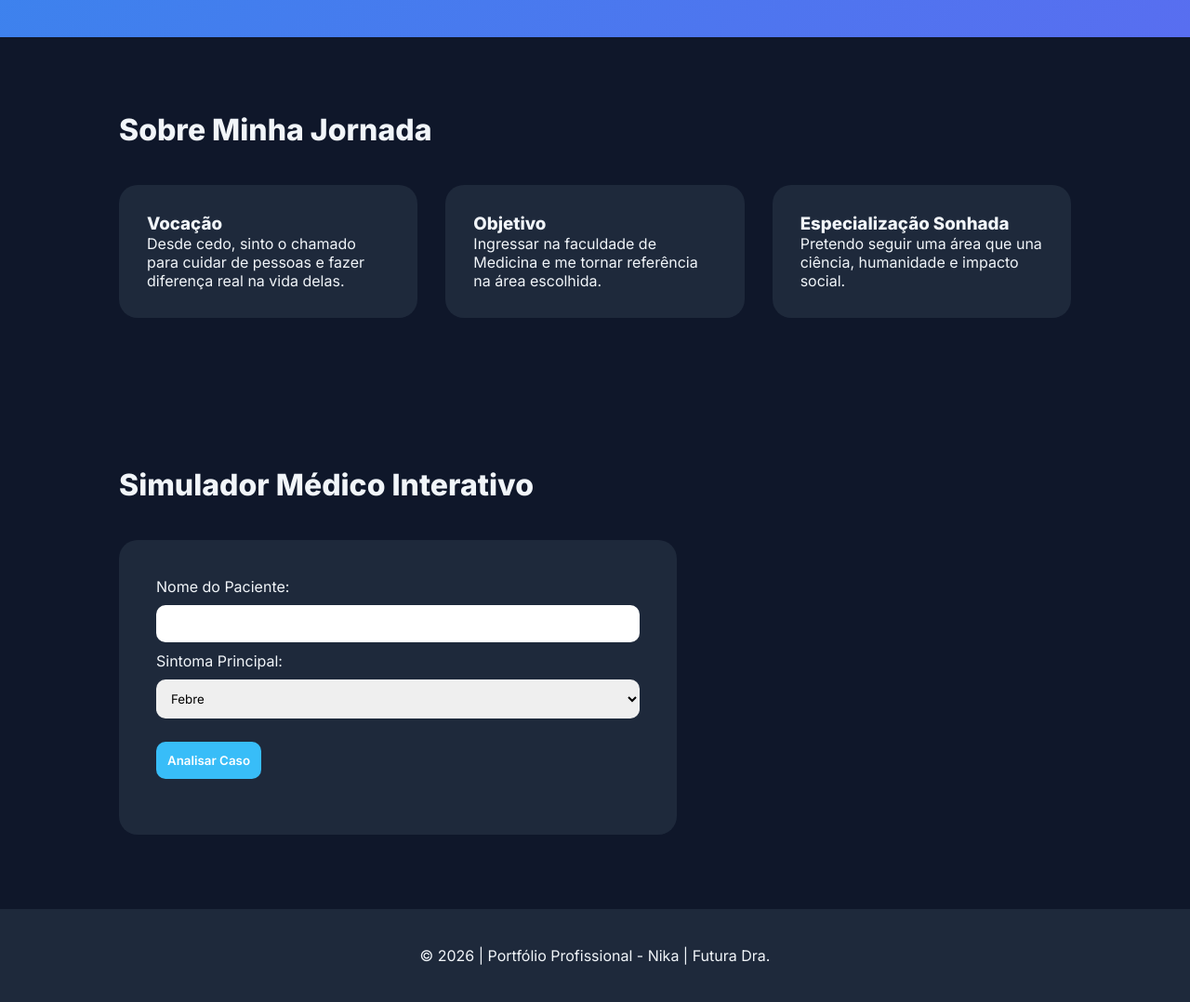
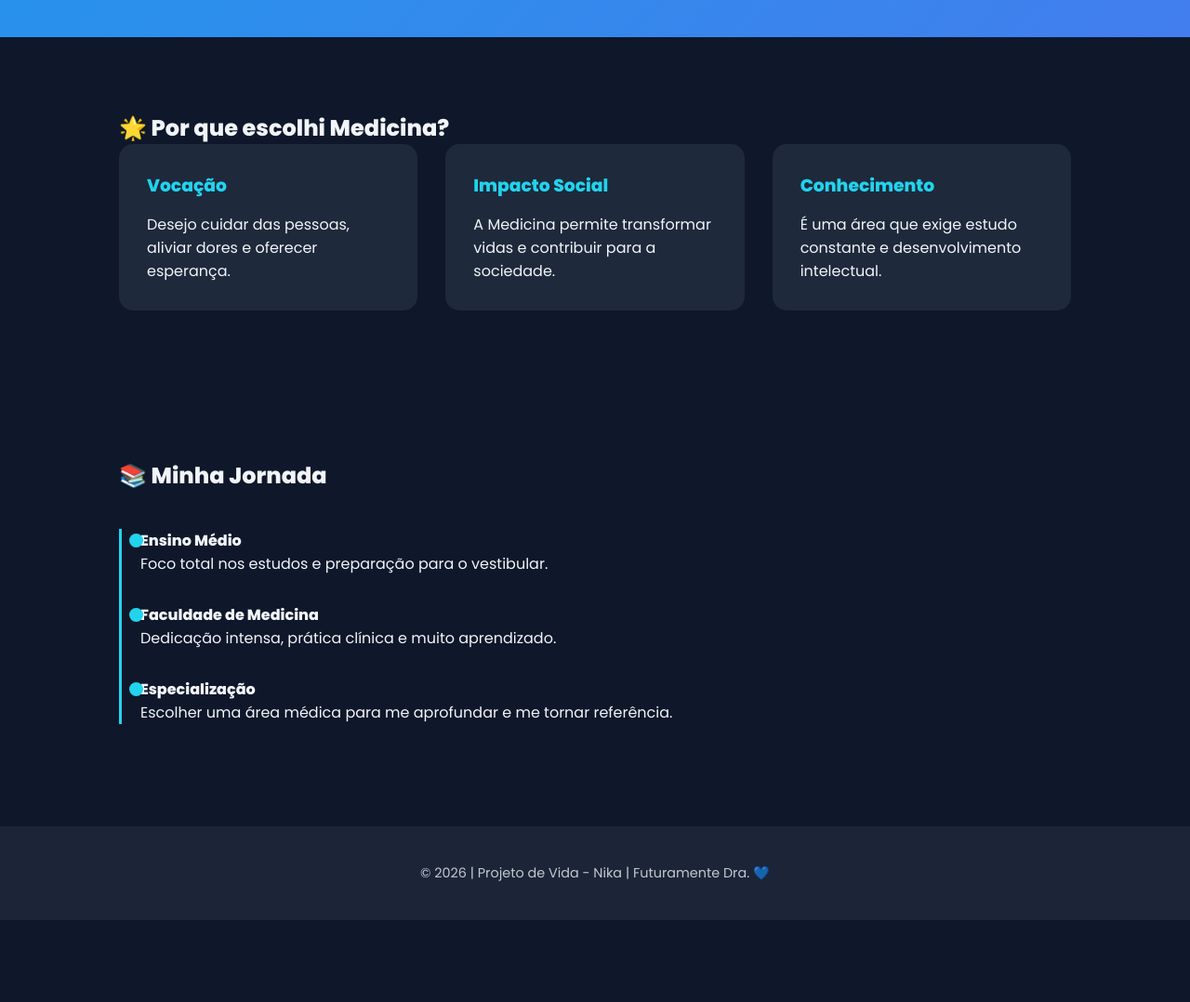
Before and after one commit to nihhalves/portifolio-aluno, a plain HTML site: page index.html in a window 1280 px wide. Shown: the part 760-1838 px from the top of the page at 93% size. After the commit the page ends 1750 px from the top, so only its background shows below. Drawn offline with Linux system fonts and the light colour scheme.

Commit message:
Update index.html

```diff
--- a/index.html
+++ b/index.html
@@ -3,231 +3,186 @@
 <head>
     <meta charset="UTF-8">
     <meta name="viewport" content="width=device-width, initial-scale=1.0">
-<title>Nika | Future Doctor</title>
-
-<link href="https://fonts.googleapis.com/css2?family=Inter:wght@300;400;600;800&display=swap" rel="stylesheet">
-
+    <title>Projeto de Vida | Medicina</title>
+    <link href="https://fonts.googleapis.com/css2?family=Poppins:wght@300;400;600;800&display=swap" rel="stylesheet">
     <style>
-:root{
-    --bg:#0f172a;
-    --card:#1e293b;
-    --text:#f1f5f9;
-    --accent:#38bdf8;
-    --gradient: linear-gradient(135deg,#0ea5e9,#6366f1);
+        :root {
+            --primary: #0f172a;
+            --secondary: #1e293b;
+            --accent: #22d3ee;
+            --text: #f1f5f9;
+            --gradient: linear-gradient(135deg, #0ea5e9, #6366f1);
         }
 
-.light-mode{
-    --bg:#f1f5f9;
-    --card:#ffffff;
-    --text:#0f172a;
-    --accent:#2563eb;
+        * {
+            margin: 0;
+            padding: 0;
+            box-sizing: border-box;
+            font-family: 'Poppins', sans-serif;
         }
 
-*{
-    margin:0;
-    padding:0;
-    box-sizing:border-box;
-    font-family:'Inter',sans-serif;
+        body {
+            background: var(--primary);
+            color: var(--text);
+            overflow-x: hidden;
         }
 
-body{
-    background:var(--bg);
-    color:var(--text);
-    transition:0.4s;
+        header {
+            height: 100vh;
+            display: flex;
+            justify-content: center;
+            align-items: center;
+            text-align: center;
+            background: var(--gradient);
+            background-size: 200% 200%;
+            animation: gradientMove 6s ease infinite;
         }
 
-header{
-    height:100vh;
-    display:flex;
-    flex-direction:column;
-    justify-content:center;
-    align-items:center;
-    text-align:center;
-    background:var(--gradient);
-    background-size:200% 200%;
-    animation:move 8s infinite alternate;
+        @keyframes gradientMove {
+            0% { background-position: 0% 50%; }
+            50% { background-position: 100% 50%; }
+            100% { background-position: 0% 50%; }
         }
 
-@keyframes move{
-    0%{background-position:0% 50%}
-    100%{background-position:100% 50%}
+        header h1 {
+            font-size: 3.5rem;
+            font-weight: 800;
         }
 
-header h1{
-    font-size:3.5rem;
-    font-weight:800;
+        header p {
+            margin-top: 20px;
+            font-size: 1.2rem;
+            opacity: 0.9;
         }
 
-header p{
-    margin-top:15px;
-    font-size:1.2rem;
-    opacity:0.9;
+        section {
+            padding: 80px 10%;
         }
 
-.toggle{
-    position:fixed;
-    top:20px;
-    right:20px;
-    padding:10px 18px;
-    border:none;
-    border-radius:30px;
-    cursor:pointer;
-    background:var(--accent);
-    color:white;
-    font-weight:600;
+        .card-container {
+            display: grid;
+            grid-template-columns: repeat(auto-fit, minmax(280px, 1fr));
+            gap: 30px;
         }
 
-section{
-    padding:80px 10%;
+        .card {
+            background: var(--secondary);
+            padding: 30px;
+            border-radius: 15px;
+            transition: transform 0.4s ease, box-shadow 0.4s ease;
+            cursor: pointer;
         }
 
-h2{
-    margin-bottom:40px;
-    font-size:2rem;
+        .card:hover {
+            transform: translateY(-10px);
+            box-shadow: 0 15px 30px rgba(0,0,0,0.4);
         }
 
-.grid{
-    display:grid;
-    grid-template-columns:repeat(auto-fit,minmax(280px,1fr));
-    gap:30px;
+        .card h3 {
+            margin-bottom: 15px;
+            color: var(--accent);
         }
 
-.card{
-    background:var(--card);
-    padding:30px;
-    border-radius:20px;
-    transition:0.4s;
+        .timeline {
+            margin-top: 40px;
+            border-left: 3px solid var(--accent);
+            padding-left: 20px;
         }
 
-.card:hover{
-    transform:translateY(-10px);
+        .timeline-item {
+            margin-bottom: 30px;
+            position: relative;
         }
 
-.simulator{
-    background:var(--card);
-    padding:40px;
-    border-radius:20px;
-    max-width:600px;
+        .timeline-item::before {
+            content: "";
+            position: absolute;
+            left: -12px;
+            top: 5px;
+            width: 15px;
+            height: 15px;
+            background: var(--accent);
+            border-radius: 50%;
         }
 
-input, select{
-    width:100%;
-    padding:12px;
-    margin:10px 0;
-    border-radius:10px;
-    border:none;
+        footer {
+            text-align: center;
+            padding: 40px;
+            background: var(--secondary);
+            font-size: 0.9rem;
+            opacity: 0.8;
         }
 
-button.action{
-    margin-top:15px;
-    padding:12px;
-    border:none;
-    border-radius:10px;
-    background:var(--accent);
-    color:white;
-    font-weight:600;
-    cursor:pointer;
+        button {
+            margin-top: 30px;
+            padding: 12px 25px;
+            border: none;
+            border-radius: 30px;
+            background: var(--accent);
+            color: var(--primary);
+            font-weight: 600;
+            cursor: pointer;
+            transition: 0.3s;
         }
 
-.result{
-    margin-top:20px;
-    font-weight:600;
-}
-
-footer{
-    text-align:center;
-    padding:40px;
-    background:var(--card);
+        button:hover {
+            background: white;
         }
     </style>
 </head>
 <body>
 
-<button class="toggle" onclick="toggleMode()">Modo Claro/Escuro</button>
-
 <header>
-<h1>Nika</h1>
-<p>Future Doctor | Medicina | Propósito: Salvar Vidas</p>
+    <div>
+        <h1>Medicina</h1>
+        <p>Meu sonho é salvar vidas e transformar histórias.</p>
+        <button onclick="mostrarMensagem()">Clique para saber meu propósito</button>
+    </div>
 </header>
 
 <section>
-<h2>Sobre Minha Jornada</h2>
-<div class="grid">
+    <h2>🌟 Por que escolhi Medicina?</h2>
+    <div class="card-container">
         <div class="card">
             <h3>Vocação</h3>
-<p>Desde cedo, sinto o chamado para cuidar de pessoas e fazer diferença real na vida delas.</p>
+            <p>Desejo cuidar das pessoas, aliviar dores e oferecer esperança.</p>
         </div>
-
         <div class="card">
-<h3>Objetivo</h3>
-<p>Ingressar na faculdade de Medicina e me tornar referência na área escolhida.</p>
+            <h3>Impacto Social</h3>
+            <p>A Medicina permite transformar vidas e contribuir para a sociedade.</p>
         </div>
-
         <div class="card">
-<h3>Especialização Sonhada</h3>
-<p>Pretendo seguir uma área que una ciência, humanidade e impacto social.</p>
+            <h3>Conhecimento</h3>
+            <p>É uma área que exige estudo constante e desenvolvimento intelectual.</p>
         </div>
     </div>
 </section>
 
 <section>
-<h2>Simulador Médico Interativo</h2>
-
-<div class="simulator">
-<label>Nome do Paciente:</label>
-<input type="text" id="nome">
-
-<label>Sintoma Principal:</label>
-<select id="sintoma">
-<option value="febre">Febre</option>
-<option value="dor">Dor no Peito</option>
-<option value="cansaco">Cansaço Excessivo</option>
-<option value="tosse">Tosse Persistente</option>
-</select>
-
-<button class="action" onclick="diagnosticar()">Analisar Caso</button>
-
-<div class="result" id="resultado"></div>
+    <h2>📚 Minha Jornada</h2>
+    <div class="timeline">
+        <div class="timeline-item">
+            <h4>Ensino Médio</h4>
+            <p>Foco total nos estudos e preparação para o vestibular.</p>
+        </div>
+        <div class="timeline-item">
+            <h4>Faculdade de Medicina</h4>
+            <p>Dedicação intensa, prática clínica e muito aprendizado.</p>
+        </div>
+        <div class="timeline-item">
+            <h4>Especialização</h4>
+            <p>Escolher uma área médica para me aprofundar e me tornar referência.</p>
+        </div>
     </div>
 </section>
 
 <footer>
-© 2026 | Portfólio Profissional - Nika | Futura Dra.
+    © 2026 | Projeto de Vida - Nika | Futuramente Dra. 💙
 </footer>
 
 <script>
-function toggleMode(){
-    document.body.classList.toggle("light-mode");
-}
-
-function diagnosticar(){
-    const nome = document.getElementById("nome").value;
-    const sintoma = document.getElementById("sintoma").value;
-    const resultado = document.getElementById("resultado");
-
-    let resposta = "";
-
-    if(!nome){
-        resultado.innerHTML = "Por favor, insira o nome do paciente.";
-        return;
-    }
-
-    switch(sintoma){
-        case "febre":
-            resposta = `Paciente ${nome}: Possível infecção. Recomenda-se exames laboratoriais.`;
-            break;
-        case "dor":
-            resposta = `Paciente ${nome}: Investigar sistema cardiovascular imediatamente.`;
-            break;
-        case "cansaco":
-            resposta = `Paciente ${nome}: Pode indicar anemia ou distúrbios hormonais.`;
-            break;
-        case "tosse":
-            resposta = `Paciente ${nome}: Avaliar vias respiratórias e solicitar raio-x.`;
-            break;
-    }
-
-    resultado.innerHTML = resposta;
+    function mostrarMensagem() {
+        alert("Meu propósito é usar o conhecimento para salvar vidas e levar esperança a quem precisa.");
     }
 </script>
 
```
Lines whose indentation alone changed are shown as unchanged.
